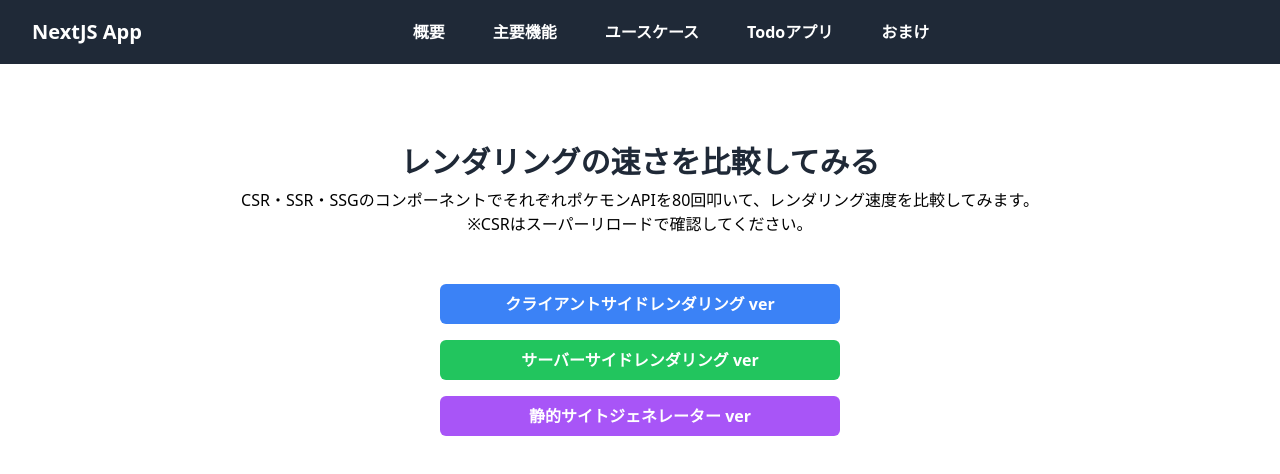
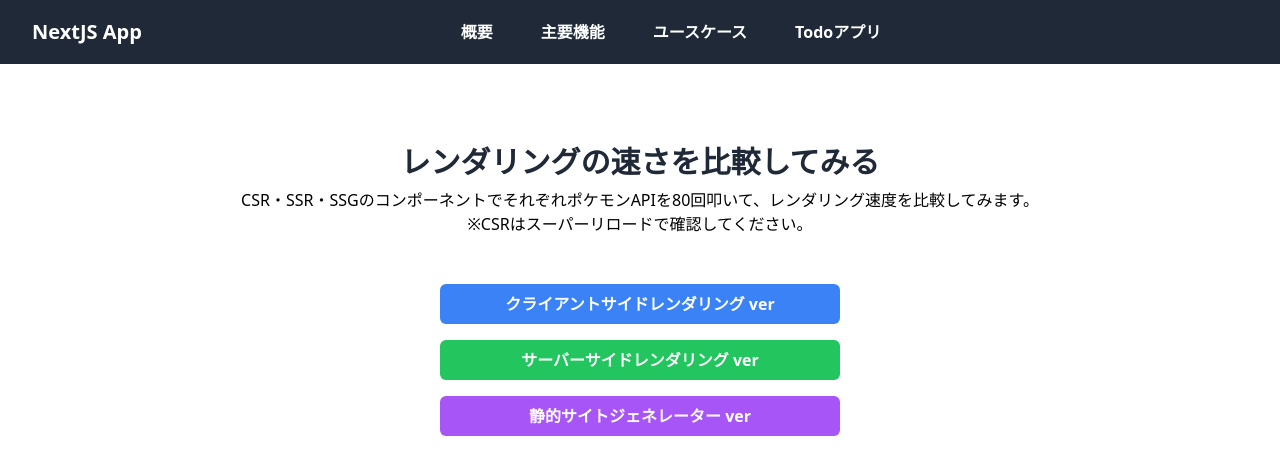
Before and after one commit to da-takatsuki/todo-app-nextjs-app-router, a Next.js app: page /extra in a window 1280 px wide. Shown: the top 474 px of the page. Built offline with nearby package versions, Linux system fonts and the light colour scheme.

Commit message:
おまけ削除

```diff
--- a/src/components/Header.tsx
+++ b/src/components/Header.tsx
@@ -18,10 +18,6 @@ const menuList = [
   {
     name: "Todoアプリ",
     url: "/todo",
-  },
-  {
-    name: "おまけ",
-    url: "/extra",
   },
 ];
 
--- a/src/features/extra/ServerSideRendering.tsx
+++ b/src/features/extra/ServerSideRendering.tsx
@@ -2,11 +2,9 @@ import { VERCEL_URL } from "@/utils/variables";
 import Image from "next/image";
 
 export default async function ServerSideRendering() {
-  console.log("start");
   const res = await fetch(`${VERCEL_URL}/api/pokemon`, {
     cache: "no-store",
   });
-  console.log("end");
   const data = await res.json();
 
   return (
--- a/src/utils/variables.ts
+++ b/src/utils/variables.ts
@@ -1,5 +1,6 @@
-export const VERCEL_URL =
-  "https://" + process.env.VERCEL_URL || "http://localhost:3000";
+export const VERCEL_URL = process.env.VERCEL_URL
+  ? "https://" + process.env.VERCEL_URL
+  : "http://localhost:3000";
 
 export const IP_WHITELIST = [process.env.MY_WIFI_IP1];
 export const ENV = process.env.ENV || "";
```
